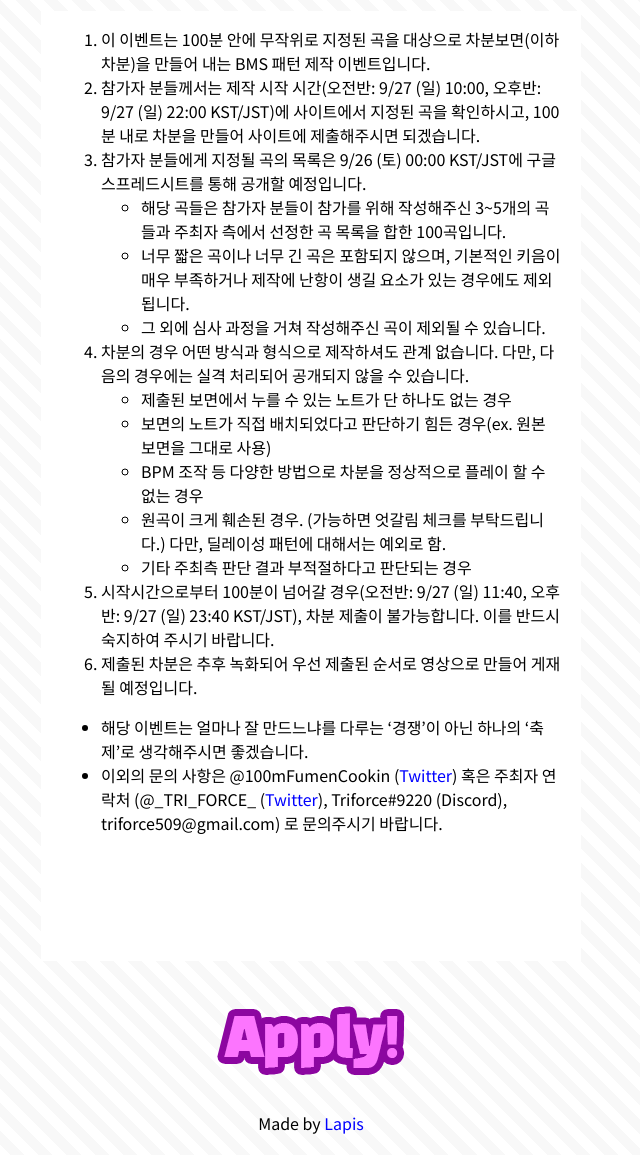
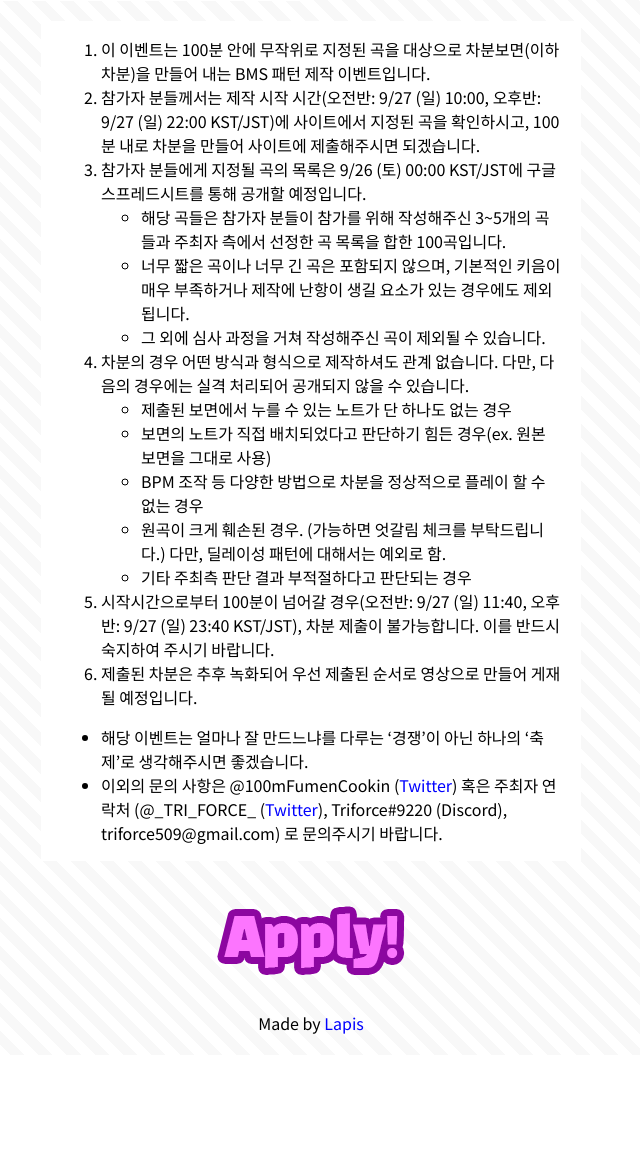
Before and after one commit to hyunsikjeong/100min-fumen-cooking-platform, a Flask app: page / in a window 1280 px wide. Shown: the part 1962-3117 px from the top of the page, without its empty margins (329-969 px from the left). After the commit the page ends 2996 px from the top, so only its background shows below. Run offline with Flask 2, Linux system fonts and the light colour scheme.

Commit message:
Remove height from .rule in css

```diff
--- a/static/style.css
+++ b/static/style.css
@@ -33,8 +33,6 @@ img {
     display: inline-block;
     min-width: 500px;
     width: calc(30% - 10px);
-    min-height: 950px;
-    height: 100%;
     margin: 10px;
     padding-left: 20px;
     padding-right: 20px;
@@ -42,7 +40,6 @@ img {
     font-family: 'Noto Sans KR', 'Noto Sans JP', sans-serif;
     background: #ffffff;
     text-align: left;
-    /* border: 1px solid black; */
 }
 
 .apply {
```
